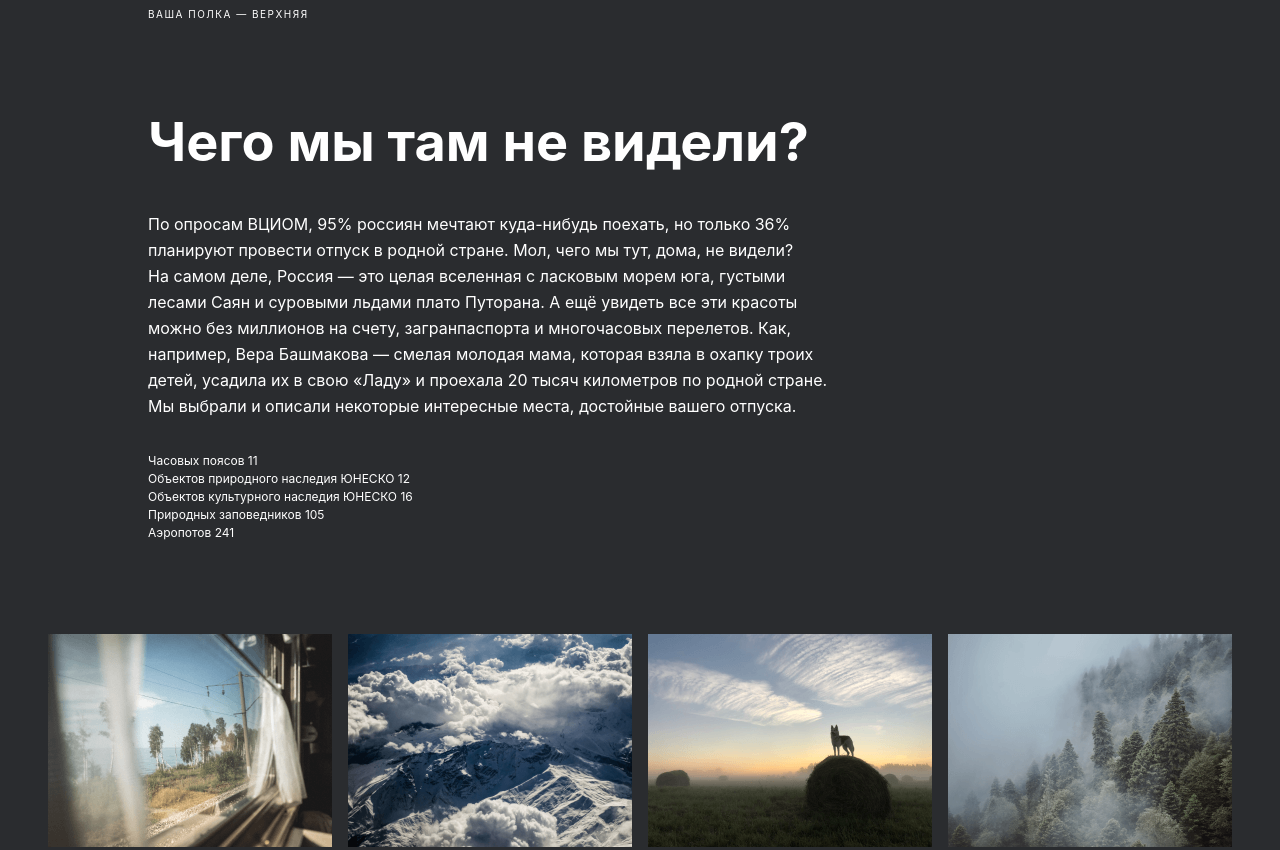
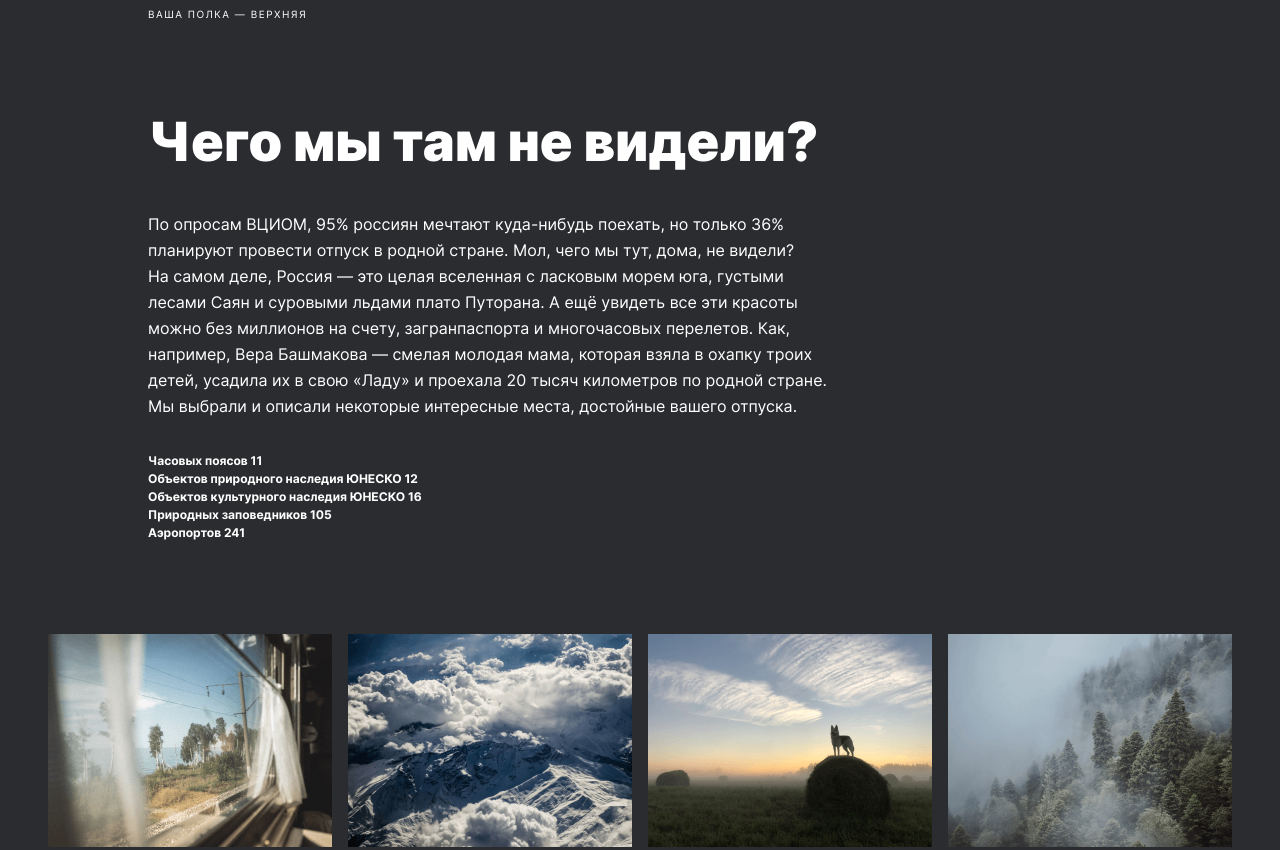
Before and after one commit to Shaidullberg/russian-travel, a plain HTML site: page index.html in a window 1280 px wide. Shown: the part 1121-1971 px from the top of the page. Drawn offline with Linux system fonts and the light colour scheme.

Commit message:
Закончил со страницей в 1280px

```diff
--- a/index.html
+++ b/index.html
@@ -16,13 +16,10 @@
         <img
           src="img/__logo.svg"
           alt="Логотип в виде карты России"
-          class="logo logo_place_header"
-        />
+          class="logo logo_place_header"/>
         <ul class="header__lang-links">
           <li>
-            <a href="" class="header__lang-link header__lang-link_activity"
-              >Ru</a
-            >
+            <a href="" class="header__lang-link header__lang-link_activity">Ru</a>
           </li>
           <li><a href="" class="header__lang-link">En</a></li>
         </ul>
@@ -74,7 +71,7 @@
               Объектов культурного наследия ЮНЕСКО 16
             </li>
             <li class="summary__list-item">Природных заповедников 105</li>
-            <li class="summary__list-item">Аэропотов 241</li>
+            <li class="summary__list-item">Аэропортов 241</li>
           </ul>
         </section>
         <!-- Конец секции summary -->
@@ -259,7 +256,7 @@
             <h2 class="card__title">Карелия</h2>
             <img src="img/Karelia.png" alt="Карелия" class="card__image" />
             <a href="http://vodlozero.ru" class="card__link" target="_blank"
-              >http://vodlozero.ru</a
+              >http://vodlozero.ru/</a
             >
             <div class="card__text">
               <p class="card__paragraph">
--- a/style.css
+++ b/style.css
@@ -1,4 +1,29 @@
+@font-face {
+  font-family: 'Inter';
+  font-style:  normal;
+  font-weight: 400;
+  font-display: swap;
+  src: url("/Fonts/Inter-Regular.woff2") format("woff2"),
+       url("/Fonts/Inter-Regular.woff") format("woff");
+}
 
+@font-face {
+  font-family: 'Inter';
+  font-style:  normal;
+  font-weight: 700;
+  font-display: swap;
+  src: url("/Fonts/Inter-Bold.woff2") format("woff2"),
+       url("/Fonts/Inter-Bold.woff") format("woff");
+}
+
+@font-face {
+  font-family: 'Inter';
+  font-style:  normal;
+  font-weight: 900;
+  font-display: swap;
+  src: url("/Fonts/Inter-Black.woff2") format("woff2"),
+       url("/Fonts/Inter-Black.woff") format("woff");
+}
 
 .root {
   font-family: 'Inter', Arial, serif;
@@ -45,6 +70,10 @@
   font-weight: 400;
   text-decoration: none;
 }
+
+.header__lang-link_activity {
+  border-bottom: 2px solid #fff;
+}
 /* Вместо ссылок сделать радиокнопки с возможностью выбора)) */
 /* Конец стилей для шапки */
 
@@ -67,14 +96,14 @@
   font-size: 96px;
   line-height: 100px;
   text-align: center;
-  font-weight: bold;
+  font-weight: 900;
 }
 /* Подзаголовок */
 .journey__subtitle {
   margin: 0 0 64px 0;
   max-width: 620px;
   font-size: 30px;
-  font-weight: normal;
+  font-weight: 400;
   line-height: 36px;
   text-align: center;
 }
@@ -94,7 +123,7 @@
 .journey__signature {
   margin: 6px 0 0 0;
   font-size: 10px;
-  font-weight: normal;
+  font-weight: 400;
   line-height: 14px;
   letter-spacing: 1.5px;
   text-align: left;
@@ -118,7 +147,7 @@
   margin: 0 0 40px 0;
   max-width: 690px;
   font-size: 54px;
-  font-weight: bold;
+  font-weight: 900;
   line-height: 58px;
   text-align: left;
 }
@@ -128,7 +157,7 @@
   max-width: 690px;
   font-family: Inter;
   font-size: 16px;
-  font-weight: normal;
+  font-weight: 400;
   line-height: 26px;
   text-align: left;
 }
@@ -144,7 +173,7 @@
 .summary__list-item {
   list-style: none;
   font-size: 12px;
-  font-weight: normal;
+  font-weight: 700;
   line-height: 18px;
 }
 /* Конец стилей для блока summary */
@@ -208,6 +237,8 @@
   align-self: flex-end;
   color: #fff;
   text-decoration: none;
+  border-bottom: 2px solid #fff;
+  justify-self: start;
   position: relative;
   font-size: 18px;
   font-weight: 400;
@@ -260,7 +291,7 @@
   left: 312px;
   margin: 0;
   font-size: 72px;
-  font-weight: bold;
+  font-weight: 900;
   line-height: 76px;
   text-align: center;
   max-width: 560px;
```
